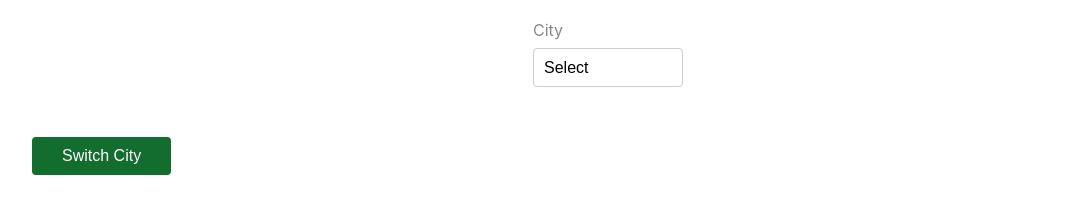
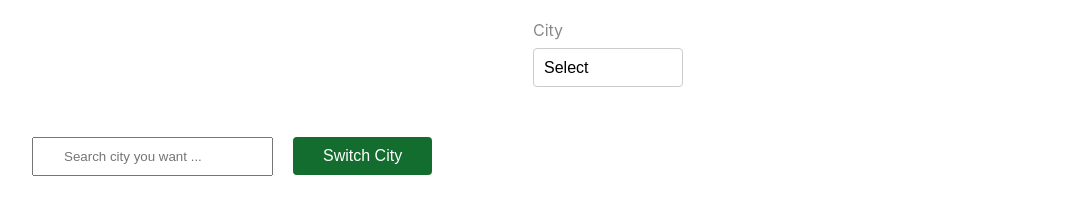
Before and after one commit to dth2701/RateRiseRealty, a React (Create React App) app in the folder app/: page / in a window 1280 px wide. Both pictures are taken after a click on the button "Switch to Linear Chart". Shown: the top 217 px of the page, without its empty margins (32-1119 px from the left). Built offline with nearby package versions, Linux system fonts and the light colour scheme.

Commit message:
update search works

```diff
--- a/app/src/chart-and-chatbot/chart-switching/LineChartUI.js
+++ b/app/src/chart-and-chatbot/chart-switching/LineChartUI.js
@@ -75,9 +75,20 @@ const LineChartUI = () => {
   const [selectedDataIndex, setSelectedDataIndex] = useState(0); // State to track selected dataset index
 const datasets = [dataAustin, dataDallas, dataFortWorth, dataHouston, dataSanAntonio]; // Array of datasets
 const datasetLabels = ['Austin', 'Dallas', 'Fort Worth', 'Houston', 'San Antonio']; // Labels for datasets
+const [searchQuery, setSearchQuery] = useState(''); // State for search query
 
 const chartRef = useRef(null);
 const chartInstanceRef = useRef(null);
+
+   // Function to handle search query change
+   const handleSearch = (e) => {
+    setSearchQuery(e.target.value);
+    // If search query matches a dataset label, select that dataset
+    const index = datasetLabels.findIndex(label => label.toLowerCase().includes(e.target.value.toLowerCase()));
+    if (index !== -1) {
+      setSelectedDataIndex(index);
+    }
+  };
 
   useEffect(() => {
     if (chartRef && chartRef.current) {
@@ -148,6 +159,8 @@ const chartInstanceRef = useRef(null);
 
   return (
     <div>
+         <input type='text' placeholder='Search city you want ... ' value={searchQuery} onChange={handleSearch}
+      className='search-city'/>
       <button onClick={switchData} className='switching-button'>Switch City</button>
       <h2>{`Showing data for: ${datasetLabels[selectedDataIndex]}`}</h2>
       <canvas ref={chartRef} width="400" height="400"></canvas>
```
